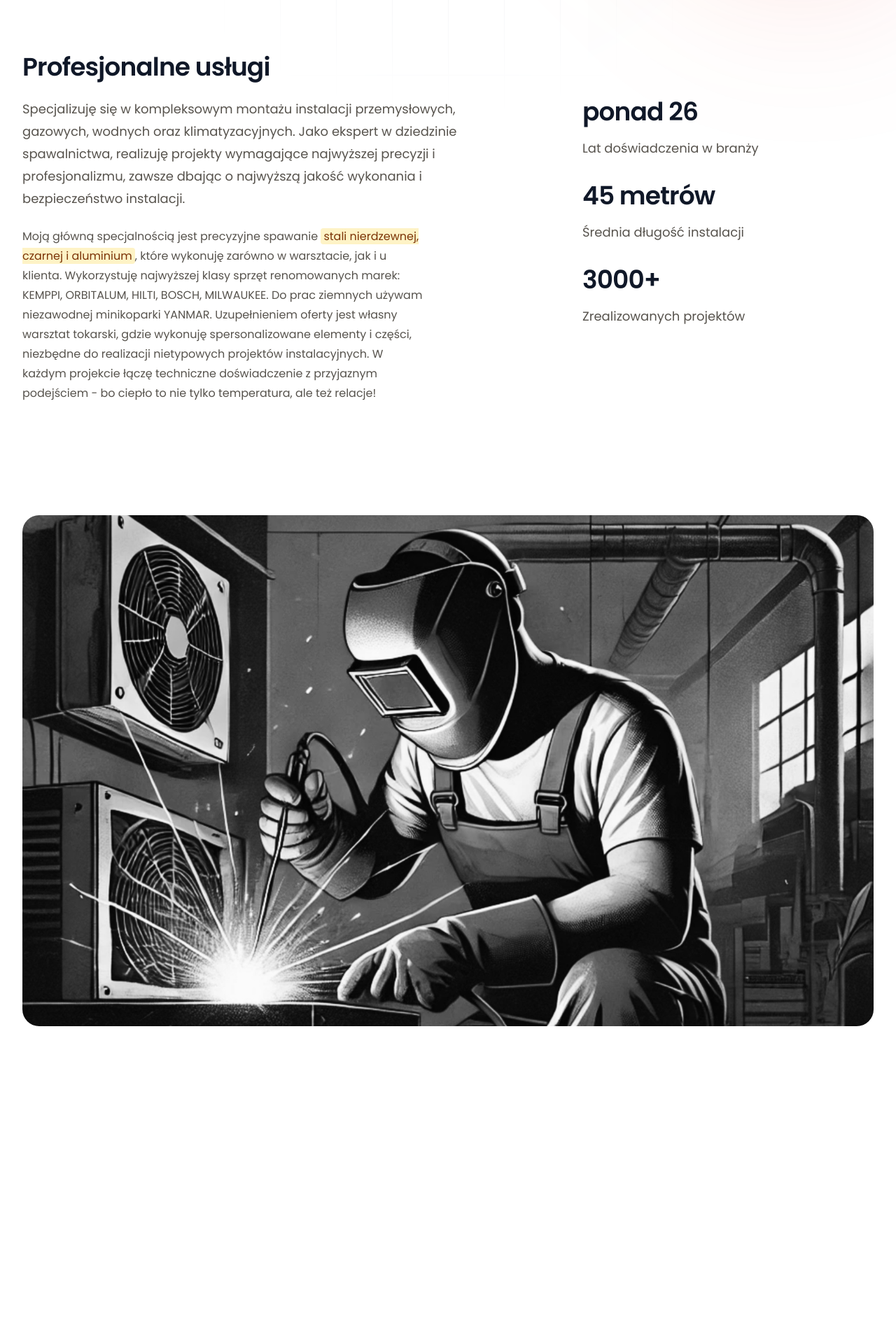
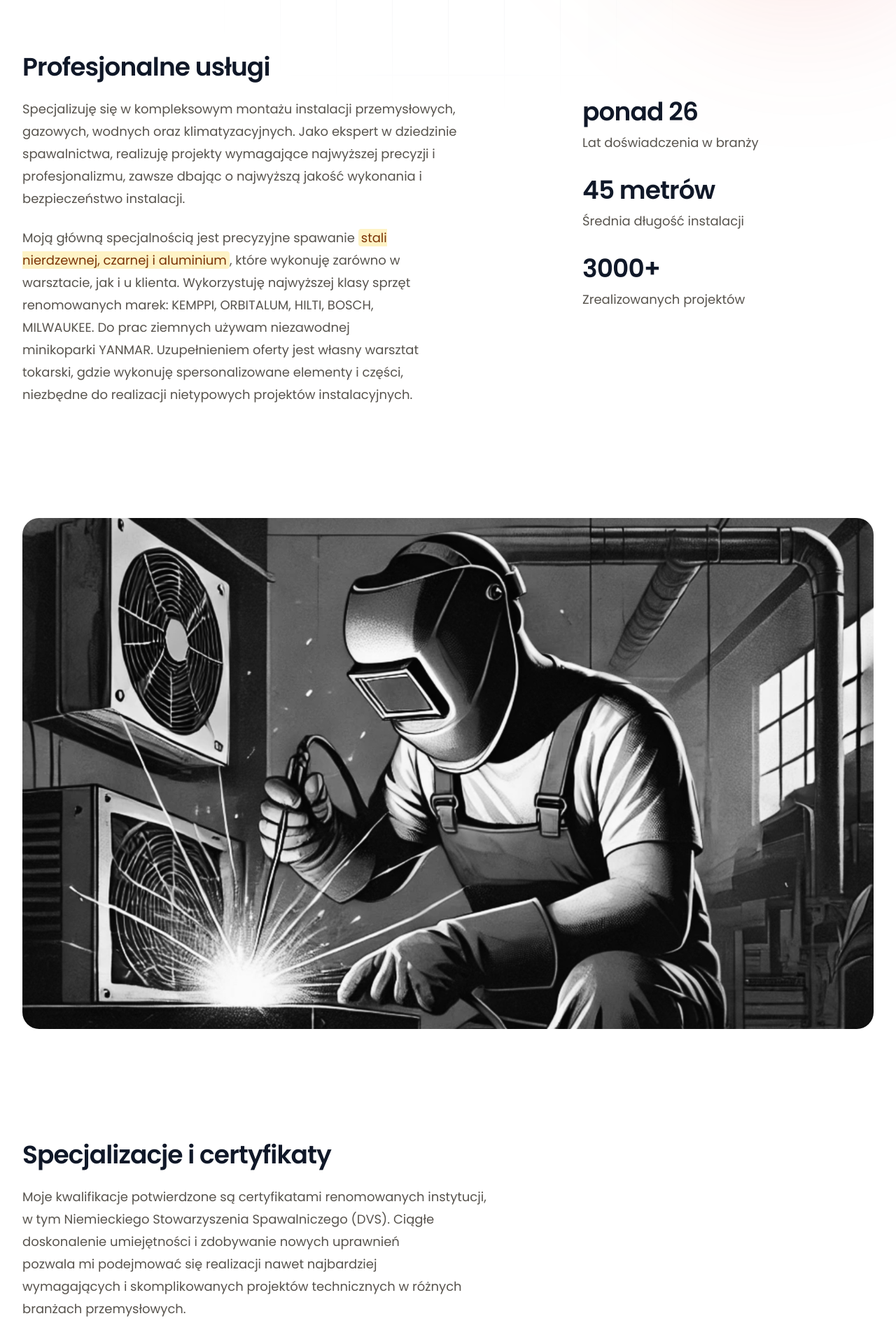
Before and after one commit to niezdem/WGawlowski, a Next.js app: page / in a window 1280 px wide. Shown: the part 852-2772 px from the top of the page at 70% size. Before the commit the page ends 2318 px from the top, so only its background shows below. Built offline with nearby package versions, Linux system fonts and the light colour scheme; no server answers.

Commit message:
feat: add certificates

```diff
--- a/app/components/Certificates.tsx
+++ b/app/components/Certificates.tsx
@@ -0,0 +1,101 @@
+import {
+  AcademicCapIcon,
+  BeakerIcon,
+  BoltIcon,
+  CloudIcon,
+  FireIcon,
+  TruckIcon,
+  WrenchIcon,
+} from "@heroicons/react/24/solid";
+import Container from "./ui/Container";
+import Text from "./ui/Text";
+import Title from "./ui/Title";
+
+type Certification = {
+  name: string;
+  description: string;
+  icon: React.ComponentType<{ className?: string }>;
+};
+
+const certifications: Certification[] = [
+  {
+    name: "Spawanie stali nierdzewnej",
+    description:
+      "Certyfikat DVS potwierdzający umiejętności spawania stali nierdzewnej i kwasoodpornej. Gwarancja najwyższej jakości spoin, odpornych na korozję i wysokie temperatury.",
+    icon: FireIcon,
+  },
+  {
+    name: "Spawanie stali czarnej",
+    description:
+      "Certyfikat DVS w zakresie spawania stali czarnej. Profesjonalne wykonanie konstrukcji stalowych, rurociągów i instalacji przemysłowych z zachowaniem najwyższych standardów.",
+    icon: WrenchIcon,
+  },
+  {
+    name: "Spawanie aluminium",
+    description:
+      "Certyfikat DVS dotyczący spawania aluminium. Precyzyjne łączenie lekkich i wytrzymałych konstrukcji aluminiowych, wykorzystywanych w nowoczesnych instalacjach.",
+    icon: BeakerIcon,
+  },
+  {
+    name: "Lutowanie twarde",
+    description:
+      "Certyfikat na lutowanie twarde metali kolorowych i innych. Umożliwia wykonywanie precyzyjnych połączeń o wysokiej wytrzymałości w instalacjach specjalistycznych.",
+    icon: BoltIcon,
+  },
+  {
+    name: "Uprawnenia F-Gazy",
+    description:
+      "Certyfikat F-Gazy upoważniający do pracy z czynnikami chłodniczymi. Gwarancja ekologicznego i bezpiecznego montażu oraz serwisu klimatyzacji i układów chłodniczych.",
+    icon: CloudIcon,
+  },
+  {
+    name: "Instalacje gazowe i energetyczne",
+    description:
+      "Świadectwa kwalifikacyjne w zakresie dozoru i eksploatacji urządzeń oraz instalacji gazowych i energetycznych. Bezpieczeństwo i profesjonalizm na każdym etapie realizacji.",
+    icon: AcademicCapIcon,
+  },
+  {
+    name: "Obsługa minikoparki",
+    description:
+      "Uprawnienia do prowadzenia prac ziemnych z wykorzystaniem minikoparki. Możliwość kompleksowej realizacji projektów instalacyjnych, od wykopu po montaż.",
+    icon: TruckIcon,
+  },
+];
+
+const CertificationCard = ({ cert }: { cert: Certification }) => (
+  <div className="relative pl-12">
+    <div className="absolute left-0 top-0 flex h-10 w-10 items-center justify-center rounded-lg bg-amber-100">
+      <cert.icon className="h-6 w-6 text-amber-900" />
+    </div>
+    <div className="font-semibold text-gray-900">{cert.name}</div>
+    <div className="mt-1 text-gray-600">{cert.description}</div>
+  </div>
+);
+
+const CertificatesHeader = () => (
+  <div className="mx-auto max-w-2xl lg:mx-0">
+    <Title textPretty>Specjalizacje i certyfikaty</Title>
+    <Text className="mt-6">
+      Moje kwalifikacje potwierdzone są certyfikatami renomowanych instytucji, w
+      tym Niemieckiego Stowarzyszenia Spawalniczego (DVS). Ciągłe doskonalenie
+      umiejętności i zdobywanie nowych uprawnień pozwala mi podejmować się
+      realizacji nawet najbardziej wymagających i skomplikowanych projektów
+      technicznych w różnych branżach przemysłowych.
+    </Text>
+  </div>
+);
+
+const Certificates = () => {
+  return (
+    <Container className="mt-20 lg:mt-40">
+      <CertificatesHeader />
+      <div className="mx-auto mt-16 grid max-w-2xl grid-cols-1 gap-x-8 gap-y-16 text-base/7 sm:grid-cols-2 lg:mx-0 lg:max-w-none lg:grid-cols-3">
+        {certifications.map((cert) => (
+          <CertificationCard key={cert.name} cert={cert} />
+        ))}
+      </div>
+    </Container>
+  );
+};
+
+export default Certificates;
--- a/app/components/Services.tsx
+++ b/app/components/Services.tsx
@@ -22,40 +22,36 @@ const ServiceDescription = () => (
       profesjonalizmu, zawsze dbając o najwyższą jakość wykonania i
       bezpieczeństwo instalacji.
     </Text>
-    <Text size="base" className="mt-6 max-w-xl">
+    <Text className="mt-6 max-w-xl">
       Moją główną specjalnością jest precyzyjne spawanie{" "}
-      <Text size="base" backlight>
-        stali nierdzewnej, czarnej i aluminium
-      </Text>
-      , które wykonuję zarówno w warsztacie, jak i u klienta. Wykorzystuję
-      najwyższej klasy sprzęt renomowanych marek: KEMPPI, ORBITALUM, HILTI,
-      BOSCH, MILWAUKEE. Do prac ziemnych używam niezawodnej minikoparki YANMAR.
+      <Text backlight>stali nierdzewnej, czarnej i aluminium</Text>, które
+      wykonuję zarówno w warsztacie, jak i u klienta. Wykorzystuję najwyższej
+      klasy sprzęt renomowanych marek: KEMPPI, ORBITALUM, HILTI, BOSCH,
+      MILWAUKEE. Do prac ziemnych używam niezawodnej minikoparki YANMAR.
       Uzupełnieniem oferty jest własny warsztat tokarski, gdzie wykonuję
       spersonalizowane elementy i części, niezbędne do realizacji nietypowych
-      projektów instalacyjnych. W każdym projekcie łączę techniczne
-      doświadczenie z przyjaznym podejściem - bo ciepło to nie tylko
-      temperatura, ale też relacje!
+      projektów instalacyjnych.
     </Text>
   </div>
 );
 
 const ServiceStats = ({ stats }: { stats: Stat[] }) => (
   <div className="lg:flex lg:flex-auto lg:justify-center">
-    <dl className="w-64 space-y-8 xl:w-80">
+    <div className="w-64 space-y-8 xl:w-80">
       {stats.map((stat) => (
-        <div key={stat.label} className="flex flex-col gap-y-4">
+        <div key={stat.label} className="flex flex-col gap-y-2">
           <Title>{stat.value}</Title>
           <Text>{stat.label}</Text>
         </div>
       ))}
-    </dl>
+    </div>
   </div>
 );
 
 const Services = () => {
   return (
     <>
-      <Container className="-mt-12 sm:mt-0 xl:-mt-8">
+      <Container className="-mt-8">
         <div className="mx-auto max-w-2xl lg:mx-0 lg:max-w-none">
           <Title textPretty>Profesjonalne usługi</Title>
 
@@ -63,15 +59,14 @@ const Services = () => {
             <ServiceDescription />
             <ServiceStats stats={stats} />
           </div>
+
+          <img
+            alt=""
+            src="/img/service.jpg"
+            className="aspect-5/3 w-full object-cover rounded-3xl mt-20 lg:mt-40"
+          />
         </div>
       </Container>
-      <div className="hidden xl:block mt-32 sm:mt-40 xl:mx-auto xl:max-w-7xl xl:px-8">
-        <img
-          alt=""
-          src="/img/service.jpg"
-          className="aspect-5/3 w-full object-cover xl:rounded-3xl"
-        />
-      </div>
     </>
   );
 };
--- a/app/page.tsx
+++ b/app/page.tsx
@@ -1,3 +1,4 @@
+import Certificates from "./components/Certificates";
 import Hero from "./components/Hero";
 import Services from "./components/Services";
 
@@ -6,6 +7,7 @@ export default function Home() {
     <>
       <Hero />
       <Services />
+      <Certificates />
     </>
   );
 }
```
Also changed, not shown: app/components/Partners.tsx (deleted).
